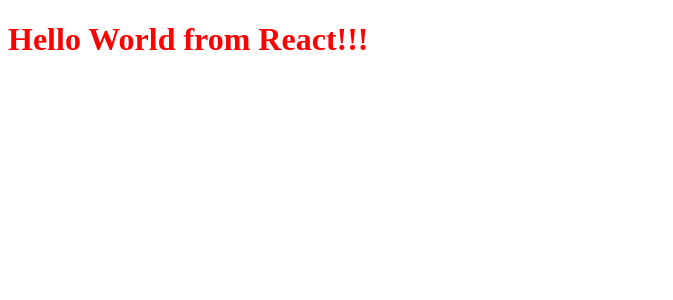
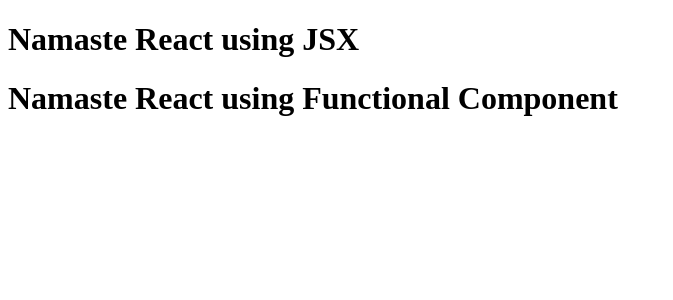
Before and after one commit to maheshkumar007/namaste-react, a React (Vite) app: page / in a window 1280 px wide. Shown: the top 300 px of the page, without its empty margins (0-673 px from the left). Built offline with nearby package versions, Linux system fonts and the light colour scheme.

Commit message:
episode3

```diff
--- a/App.js
+++ b/App.js
@@ -1,6 +1,34 @@
 import React from "react";
 import ReactDOM from "react-dom";
 
-const heading = React.createElement("h1",{id:"heading"},"Hello World from React!!!");
+//const heading = React.createElement("h1",{id:"heading"},"Hello World from React!!!");
+// JSX : its html like syntax but not html , babel tanspile this code to html
+
+// React Element
+
+// const heading = (
+//   <h1 className="head">
+//      Namaste React using JSX
+//   </h1>
+// );
+
+// const root = ReactDOM.createRoot(document.getElementById("root"));
+// root.render(heading);
+
+
+const Title = () => (
+  <h1 className="head">
+     Namaste React using JSX
+  </h1>
+);
+// React Functional Component
+// Component composition
+const HeadingComponent = () => (
+    <div id="container">
+        <Title />
+         <h1 className="heading">Namaste React using Functional Component</h1>
+    </div>
+);
+
 const root = ReactDOM.createRoot(document.getElementById("root"));
-root.render(heading);
+root.render(<HeadingComponent/>);
--- a/package.json
+++ b/package.json
@@ -3,6 +3,8 @@
   "version": "1.0.0",
   "description": "Namaste React",
   "scripts": {
+    "start":"parcel index.html",
+    "build":"parcel build index.html",
     "test": "jest"
   },
   "repository": {
```
Also changed, not shown: 1 other file (tests, documents, lock files or other folders).
